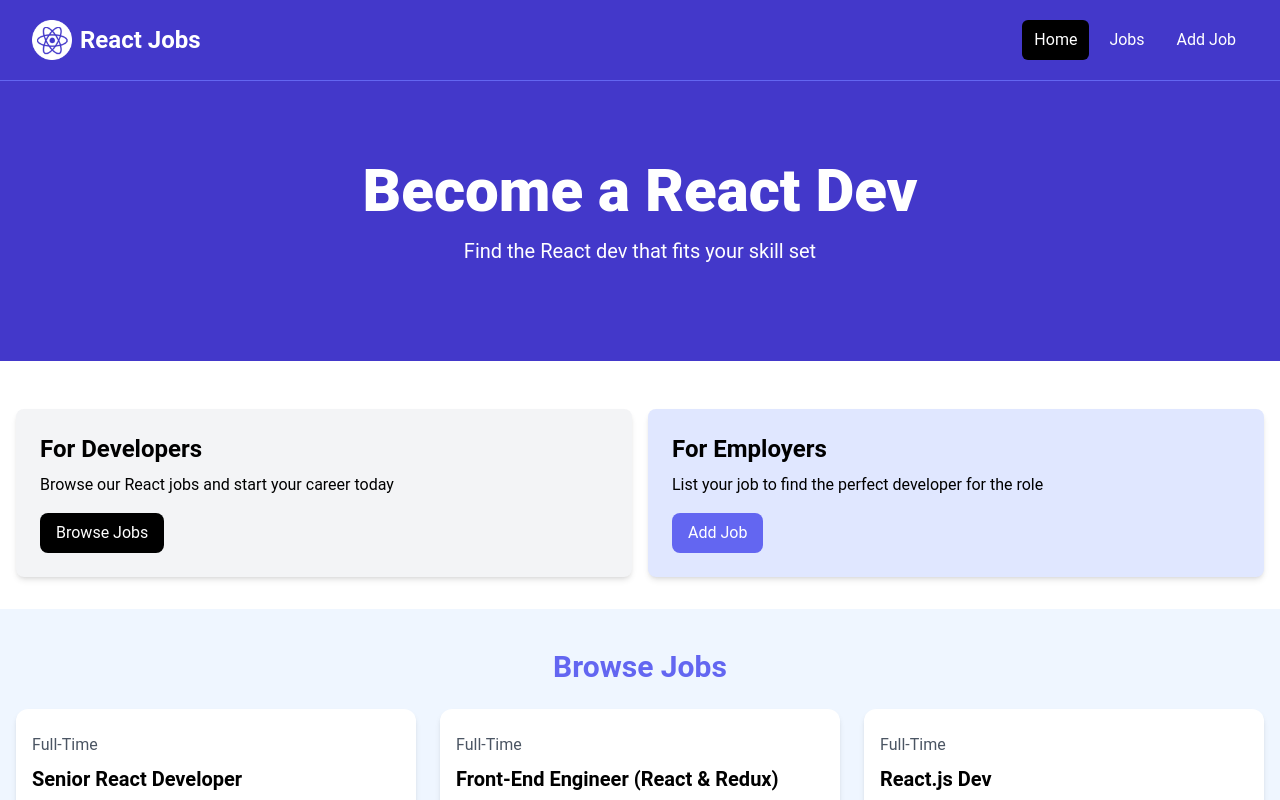
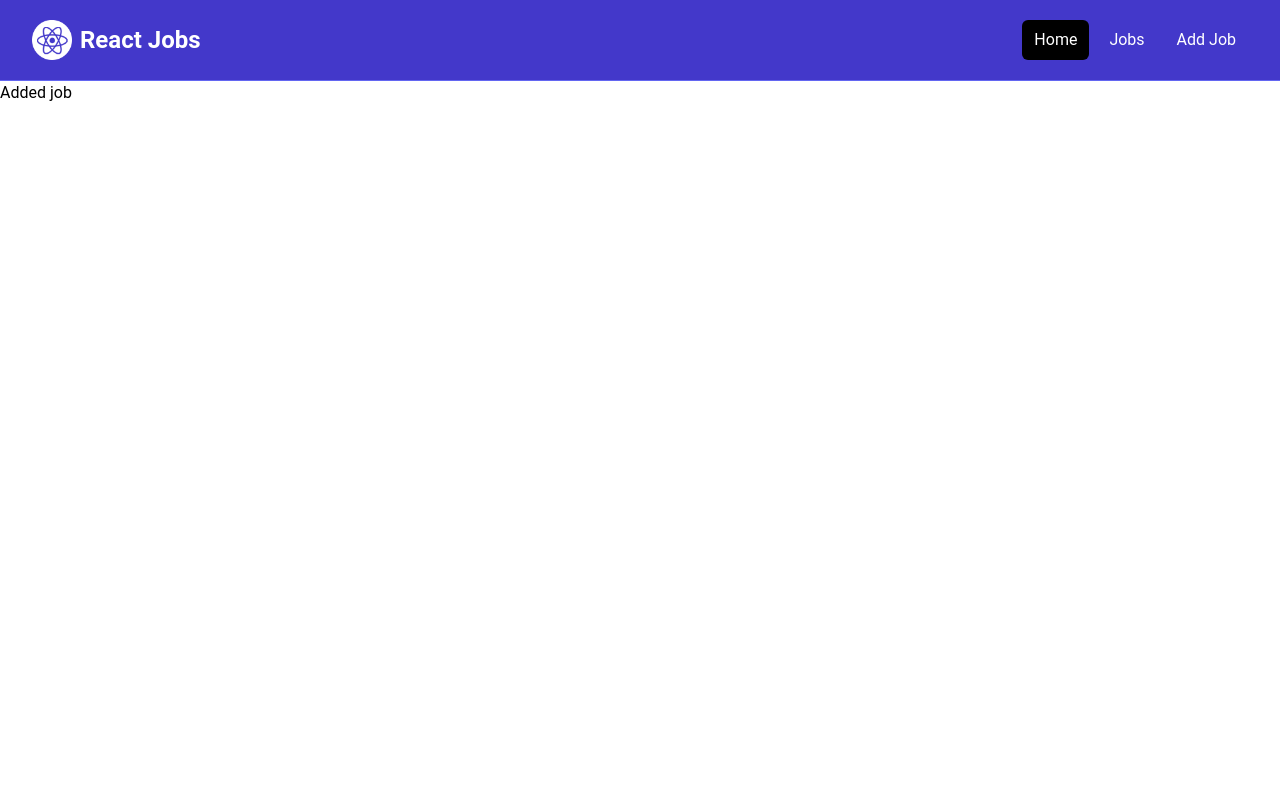
Before and after one commit to jarviswuod/react_jobs, a React (Vite) app in the folder react_jobs/: page /add-job in a window 1280 px wide. Shown: the top 800 px of the page. Built offline with nearby package versions, Linux system fonts and the light colour scheme.

Commit message:
React Routers

```diff
--- a/react_jobs/package.json
+++ b/react_jobs/package.json
@@ -12,7 +12,8 @@
   "dependencies": {
     "react": "^18.2.0",
     "react-dom": "^18.2.0",
-    "react-icons": "^5.0.1"
+    "react-icons": "^5.0.1",
+    "react-router-dom": "^6.22.3"
   },
   "devDependencies": {
     "@types/react": "^18.2.66",
--- a/react_jobs/src/App.jsx
+++ b/react_jobs/src/App.jsx
@@ -1,20 +1,29 @@
-import Navbar from "./components/Navbar";
-import Hero from "./components/Hero";
-import HomeCards from "./components/HomeCards";
-import JobListings from "./components/JobListings";
-import ViewAllJobs from "./components/ViewAllJobs";
+import {
+  Route,
+  createBrowserRouter,
+  createRoutesFromElements,
+  RouterProvider,
+} from "react-router-dom";
+
+import MainLayout from "./layouts/MainLayout";
+import HomePage from "./pages/HomePage";
+import JobsPage from "./pages/JobsPage";
+import AddJobPage from "./pages/AddJobPage";
+
+const router = createBrowserRouter(
+  // createRoutesFromElements(<Route index element={<h1>My App</h1>} />)
+  // createRoutesFromElements(<Route index element={<HomePage />} />)
+  createRoutesFromElements(
+    <Route path="/" element={<MainLayout />}>
+      <Route index element={<HomePage />} />
+      <Route path="/jobs" element={<JobsPage />} />
+      <Route path="/add-job" element={<AddJobPage />} />
+    </Route>
+  )
+);
 
 const App = () => {
-  return (
-    <>
-      <Navbar />
-      <Hero />
-      <HomeCards />
-
-      <JobListings />
-      <ViewAllJobs />
-    </>
-  );
+  return <RouterProvider router={router} />;
 };
 
 export default App;
--- a/react_jobs/src/components/Navbar.jsx
+++ b/react_jobs/src/components/Navbar.jsx
@@ -25,13 +25,13 @@
                   Home
                 </a>
                 <a
-                  href="/jobs.html"
+                  href="/jobs"
                   className="text-white hover:bg-gray-900 hover:text-white rounded-md px-3 py-2"
                 >
                   Jobs
                 </a>
                 <a
-                  href="/add-job.html"
+                  href="/add-job"
                   className="text-white hover:bg-gray-900 hover:text-white rounded-md px-3 py-2"
                 >
                   Add Job
--- /dev/null
+++ b/react_jobs/src/layouts/MainLayout.jsx
@@ -0,0 +1,14 @@
+import React from "react";
+import { Outlet } from "react-router-dom";
+import Navbar from "../components/Navbar";
+
+const MainLayout = () => {
+  return (
+    <>
+      <Navbar />
+      <Outlet />
+    </>
+  );
+};
+
+export default MainLayout;
--- /dev/null
+++ b/react_jobs/src/pages/AddJobPage.jsx
@@ -0,0 +1,11 @@
+import React from "react";
+
+const AddJobPage = () => {
+  return (
+    <div>
+      <h1>Added job</h1>
+    </div>
+  );
+};
+
+export default AddJobPage;
--- /dev/null
+++ b/react_jobs/src/pages/HomePage.jsx
@@ -0,0 +1,19 @@
+import React from "react";
+
+import Hero from "../components/Hero";
+import HomeCards from "../components/HomeCards";
+import JobListings from "../components/JobListings";
+import ViewAllJobs from "../components/ViewAllJobs";
+
+const HomePage = () => {
+  return (
+    <>
+      <Hero />
+      <HomeCards />
+      <JobListings />
+      <ViewAllJobs />
+    </>
+  );
+};
+
+export default HomePage;
--- /dev/null
+++ b/react_jobs/src/pages/JobsPage.jsx
@@ -0,0 +1,7 @@
+import React from "react";
+
+const JobsPage = () => {
+  return <div>Jobs</div>;
+};
+
+export default JobsPage;
```
Also changed, not shown: 1 other file (tests, documents, lock files or other folders).
